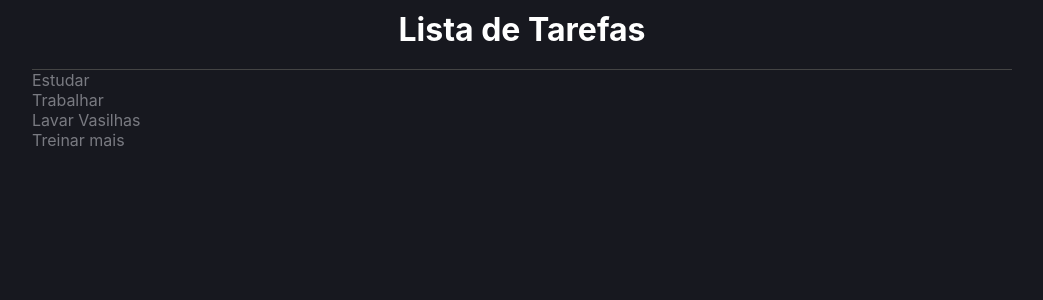
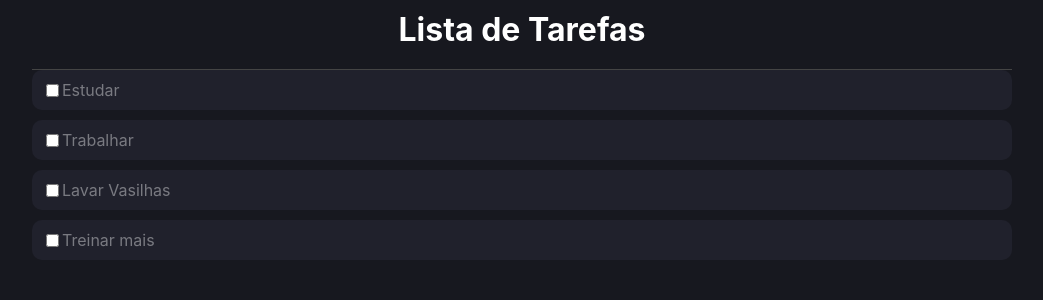
Before and after one commit to Eduardodiniz05/task-list, a React (Create React App) app: page / in a window 1280 px wide. Shown: the top 300 px of the page, without its empty margins (118-1161 px from the left). Built offline with nearby package versions, Linux system fonts and the light colour scheme.

Commit message:
iniciado configuração da div que armazena os dados

```diff
--- a/src/components/ListItem/index.tsx
+++ b/src/components/ListItem/index.tsx
@@ -6,9 +6,10 @@ type Props = {
 }
 
 export const ListItem = ({ item}: Props) => {
-    return(
+    return (
         <C.Container>
-            {item.name}
+           <input type="checkbox" />
+            <label >{item.name}</label>
         </C.Container>
     );
 }
--- a/src/components/ListItem/styles.ts
+++ b/src/components/ListItem/styles.ts
@@ -1,5 +1,10 @@
 import styled from 'styled-components';
 
 export const Container = styled.div `
-
+        display: flex;
+        background-color: #20212C;
+        padding: 10px;
+        border-radius: 10px;
+        margin-bottom: 10px;
+        align-items: center;
 `;
```
